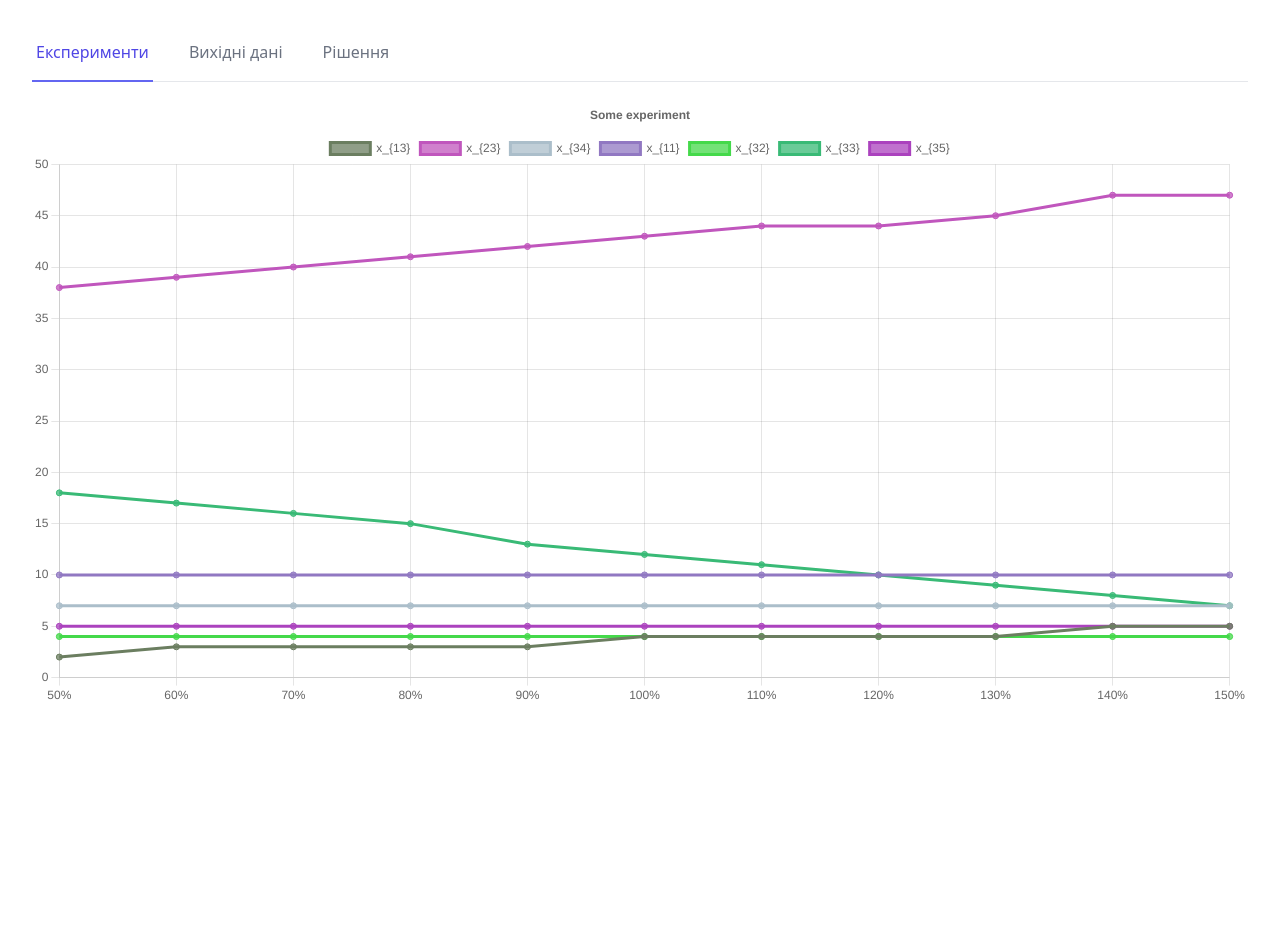
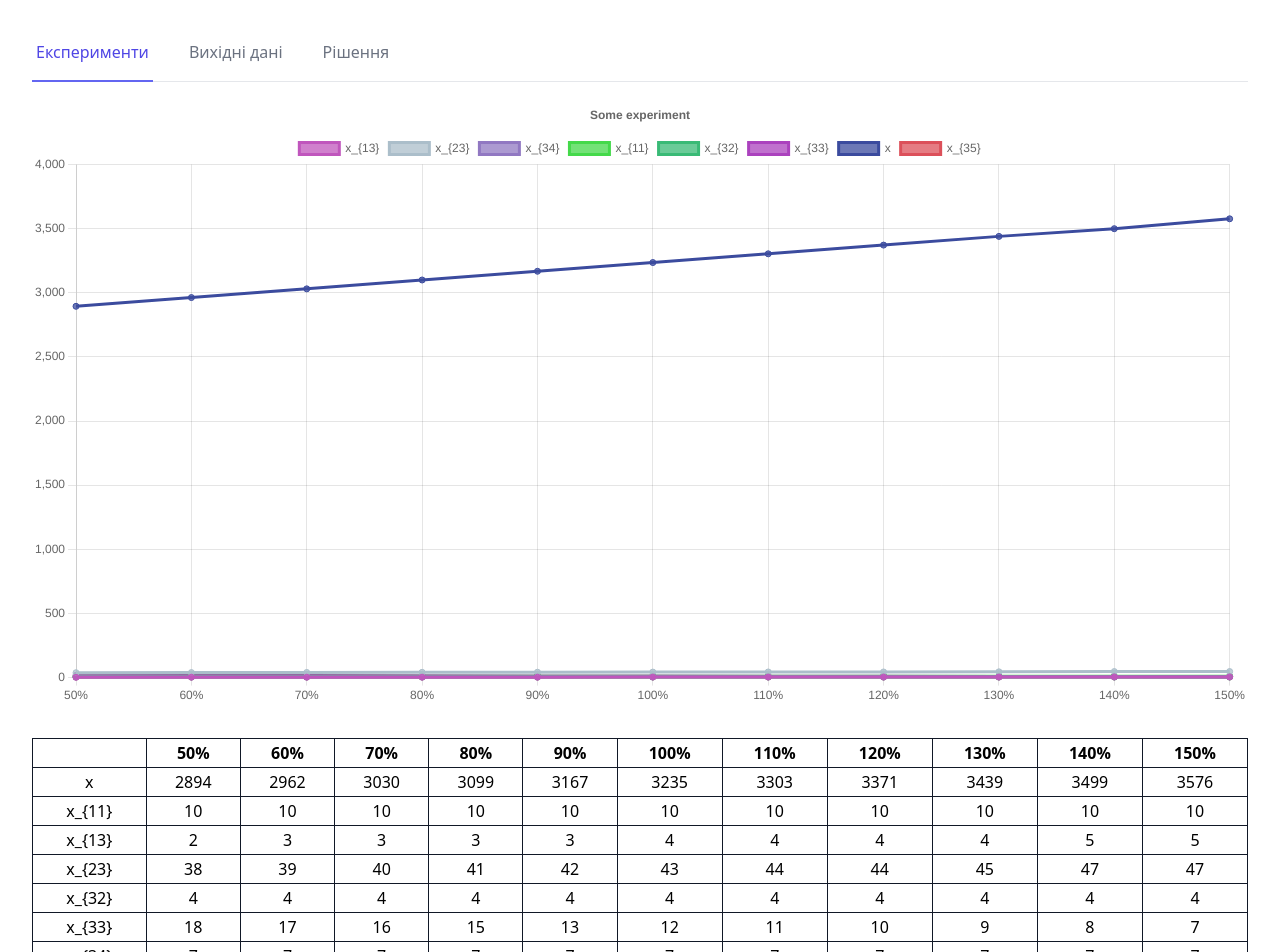
Before and after one commit to vb-oiko/course-paper-4, a React (Create React App) app: page / in a window 1280 px wide. Shown: the top 952 px of the page. Before the commit the page ends 800 px from the top, so only its background shows below. Built offline with nearby package versions, Linux system fonts and the light colour scheme.

Commit message:
add experiment table component

```diff
--- /dev/null
+++ b/src/components/experiment/ExperimentTable.tsx
@@ -0,0 +1,41 @@
+import React from "react";
+import { ExperimentData } from "../../core/experiment";
+
+export interface ExperimentTableProps {
+  experimentData: ExperimentData;
+  className?: string;
+}
+
+const tableClasses = "border border-gray-900 py-0.5 px-1 text-center";
+
+export const ExperimentTable: React.FC<ExperimentTableProps> = ({ experimentData, className }) => {
+  const { labels, datasets } = experimentData;
+
+  const sortedDatasets = React.useMemo(
+    () => datasets.sort((datasetA, datasetB) => (datasetA.label < datasetB.label ? -1 : 1)),
+    [datasets]
+  );
+
+  return (
+    <table className={`border-collapse ${className}`}>
+      <thead>
+        <tr>
+          <th className={tableClasses}></th>
+          {labels.map((label) => (
+            <th className={tableClasses}>{label}</th>
+          ))}
+        </tr>
+      </thead>
+      <tbody>
+        {sortedDatasets.map((dataset) => (
+          <tr>
+            <td className={tableClasses}>{dataset.label}</td>
+            {dataset.data.map((item) => (
+              <td className={tableClasses}>{item}</td>
+            ))}
+          </tr>
+        ))}
+      </tbody>
+    </table>
+  );
+};
--- a/src/components/tabs/ExperimentTab.tsx
+++ b/src/components/tabs/ExperimentTab.tsx
@@ -4,6 +4,7 @@ import { getExperimentSolutions } from "../../core/experiment";
 import { getFactoryProductivityTransformProblem } from "../../core/experiment/problemTransformers";
 import { selectProblem } from "../../rdx/selectors";
 import { ExperimentChart } from "../experiment/ExperimentChart";
+import { ExperimentTable } from "../experiment/ExperimentTable";
 
 export const ExperimentTab: React.FC = () => {
   const problem = useSelector(selectProblem);
@@ -16,7 +17,7 @@ export const ExperimentTab: React.FC = () => {
         step: 0.1,
         transformProblem: getFactoryProductivityTransformProblem(4),
         paramToLabelMapper: (value: number) => `${Math.round(value * 100)}%`,
-        showX: false,
+        showX: true,
       }),
     [problem]
   );
@@ -24,6 +25,7 @@ export const ExperimentTab: React.FC = () => {
   return (
     <div className="mb-4">
       <ExperimentChart experimentData={experimentData} title="Some experiment" />
+      <ExperimentTable experimentData={experimentData} className="mt-8 w-full" />
     </div>
   );
 };
```
